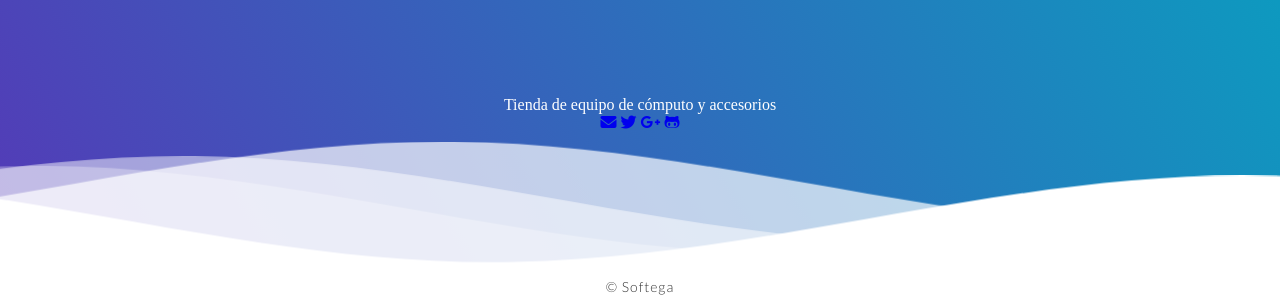
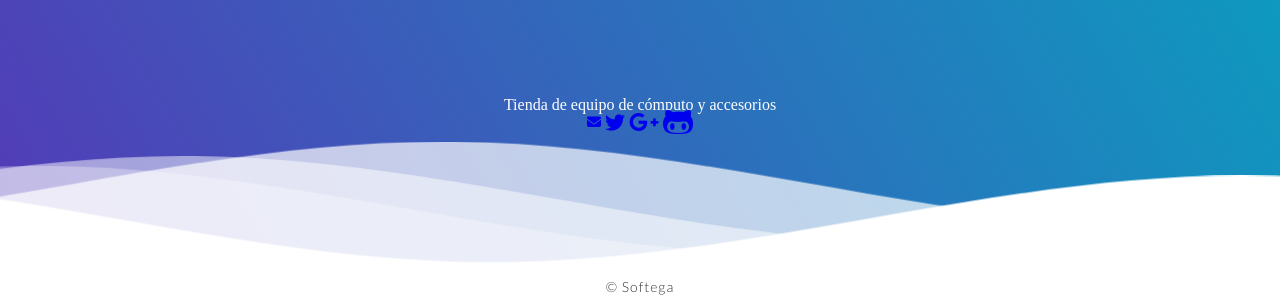
Before and after one commit to techadmon/techadmon, a Jekyll site: the page built from index.html, in a window 1280 px wide. Shown: the part 489-789 px from the top of the page. Built offline with Jekyll 4.4.1, drawn with Linux system fonts in a browser that asks for light colours; nearby versions of some CDN libraries.

Commit message:
Update header.html

```diff
--- a/_includes/header.html
+++ b/_includes/header.html
@@ -6,10 +6,10 @@
 </div>
 <span class="site-title">Tienda de equipo de cómputo y accesorios</span>
        <div>
-       <a aria-label="Send email" href="http://www.google.com/"><i class="icon fa fa-envelope"></i></a>
-       <a aria-label="My Twitter" target="_blank" href="http://www.google.com/"><i class="icon fa fa-twitter" aria-hidden="true"></i></a>
-       <a aria-label="My Google Plus" target="_blank" href="http://www.google.com/"><i class="icon fa fa-google-plus" aria-hidden="true"></i></a>
-       <a aria-label="My Github" target="_blank" href="http://www.google.com/"><i class="icon fa fa-github-alt" aria-hidden="true"></i></a>
+       <a aria-label="Send email" href="http://www.google.com/"><i class="icon fa fa-envelope fa-sm"></i></a>
+       <a aria-label="My Twitter" target="_blank" href="http://www.google.com/"><i class="icon fa fa-twitter fa-lg" aria-hidden="true"></i></a>
+       <a aria-label="My Google Plus" target="_blank" href="http://www.google.com/"><i class="icon fa fa-google-plus fa-xl" aria-hidden="true"></i></a>
+       <a aria-label="My Github" target="_blank" href="http://www.google.com/"><i class="icon fa fa-github-alt fa-2xl" aria-hidden="true"></i></a>
        </div>
 <!--Waves Container-->
 <div>
```
